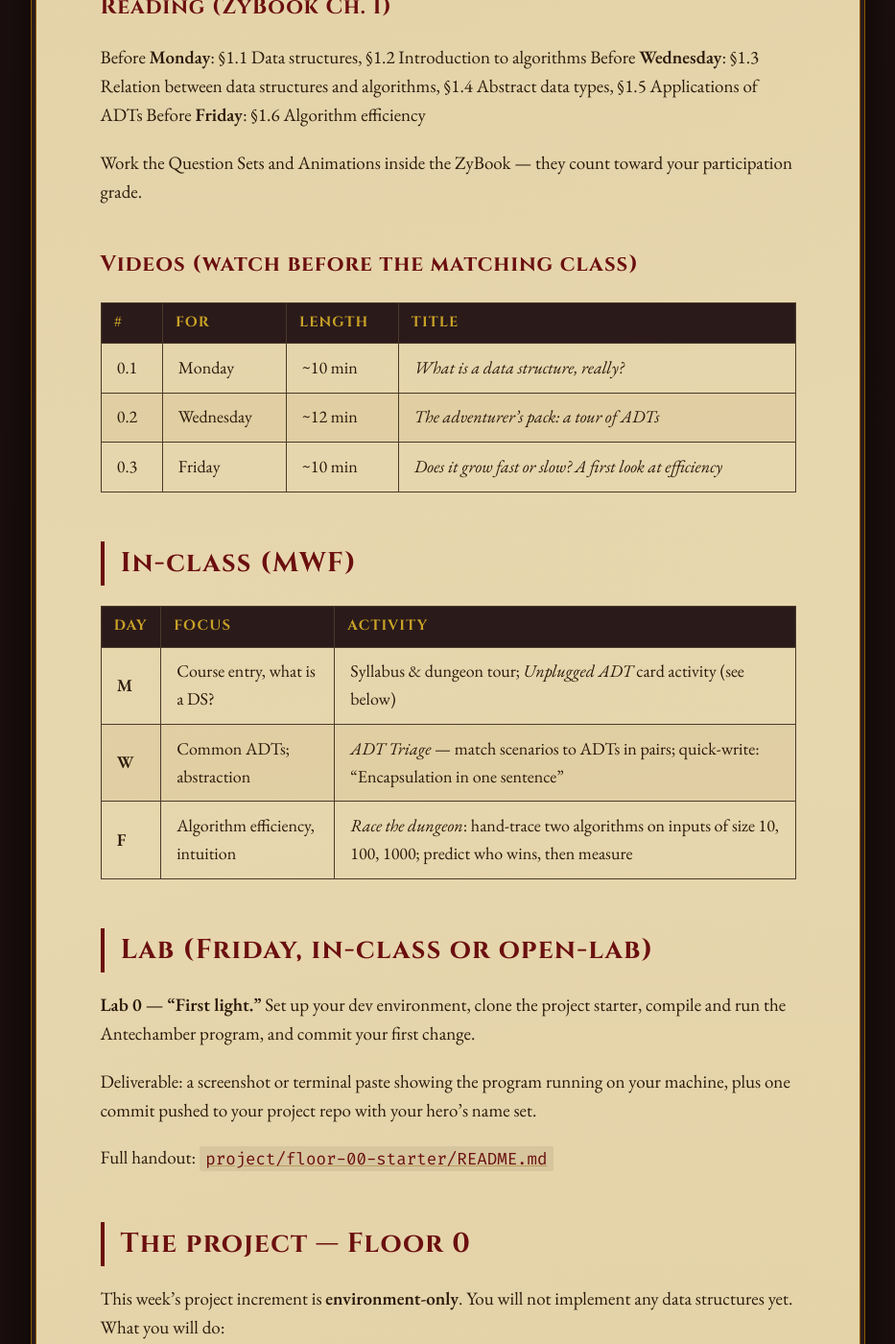
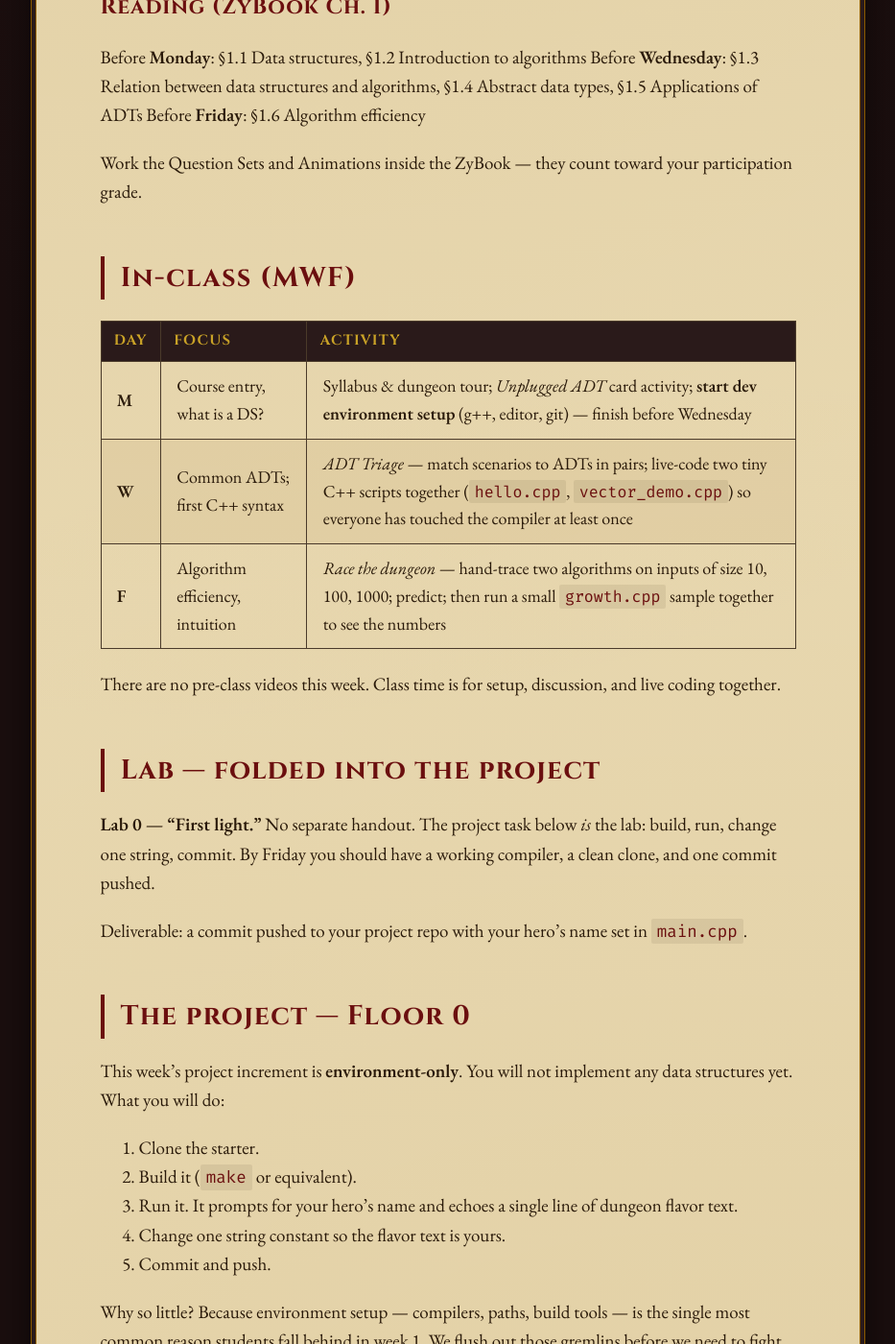
Before and after one commit to HogRed/comp2450, a Jekyll site: the page built from _floors/floor-00.md, in a window 1280 px wide and 1400 px high, scrolled down 1467 px. Shown: the whole window at 96% size, without its empty margins (173-1106 px from the left). Built offline with Jekyll 4.4.1, drawn with Linux system fonts in a browser that asks for light colours; some web fonts are replaced.

Commit message:
Drop pre-class videos; lean class time into live coding + discussion
Floor 0: redesign MWF for env setup, live-coded C++ samples, and a
hands-on growth.cpp run; fold Lab 0 into the project.
Floor 1: remove the Videos table; reading is the prep.

Co-Authored-By: Claude Opus 4.7 <noreply@anthropic.com>

```diff
--- a/_floors/floor-00.md
+++ b/_floors/floor-00.md
@@ -38,29 +38,21 @@ Before **Friday**: §1.6 Algorithm efficiency
 
 Work the Question Sets and Animations inside the ZyBook — they count toward your participation grade.
 
-### Videos (watch before the matching class)
-
-| # | For | Length | Title |
-|---|-----|--------|-------|
-| 0.1 | Monday    | ~10 min | *What is a data structure, really?* |
-| 0.2 | Wednesday | ~12 min | *The adventurer's pack: a tour of ADTs* |
-| 0.3 | Friday    | ~10 min | *Does it grow fast or slow? A first look at efficiency* |
-
 ## In-class (MWF)
 
 | Day | Focus | Activity |
 |-----|-------|----------|
-| **M** | Course entry, what is a DS?          | Syllabus & dungeon tour; *Unplugged ADT* card activity (see below) |
-| **W** | Common ADTs; abstraction             | *ADT Triage* — match scenarios to ADTs in pairs; quick-write: "Encapsulation in one sentence" |
-| **F** | Algorithm efficiency, intuition      | *Race the dungeon*: hand-trace two algorithms on inputs of size 10, 100, 1000; predict who wins, then measure |
+| **M** | Course entry, what is a DS?     | Syllabus & dungeon tour; *Unplugged ADT* card activity; **start dev environment setup** (g++, editor, git) — finish before Wednesday |
+| **W** | Common ADTs; first C++ syntax   | *ADT Triage* — match scenarios to ADTs in pairs; live-code two tiny C++ scripts together (`hello.cpp`, `vector_demo.cpp`) so everyone has touched the compiler at least once |
+| **F** | Algorithm efficiency, intuition | *Race the dungeon* — hand-trace two algorithms on inputs of size 10, 100, 1000; predict; then run a small `growth.cpp` sample together to see the numbers |
 
-## Lab (Friday, in-class or open-lab)
+There are no pre-class videos this week. Class time is for setup, discussion, and live coding together.
 
-**Lab 0 — "First light."** Set up your dev environment, clone the project starter, compile and run the Antechamber program, and commit your first change.
+## Lab — folded into the project
 
-Deliverable: a screenshot or terminal paste showing the program running on your machine, plus one commit pushed to your project repo with your hero's name set.
+**Lab 0 — "First light."** No separate handout. The project task below *is* the lab: build, run, change one string, commit. By Friday you should have a working compiler, a clean clone, and one commit pushed.
 
-Full handout: [`project/floor-00-starter/README.md`](https://github.com/YOUR-USERNAME/comp2450/tree/main/project/floor-00-starter)
+Deliverable: a commit pushed to your project repo with your hero's name set in `main.cpp`.
 
 ## The project — Floor 0
 
```
Also changed, not shown: _floors/floor-01.md (+1 -7 lines).
